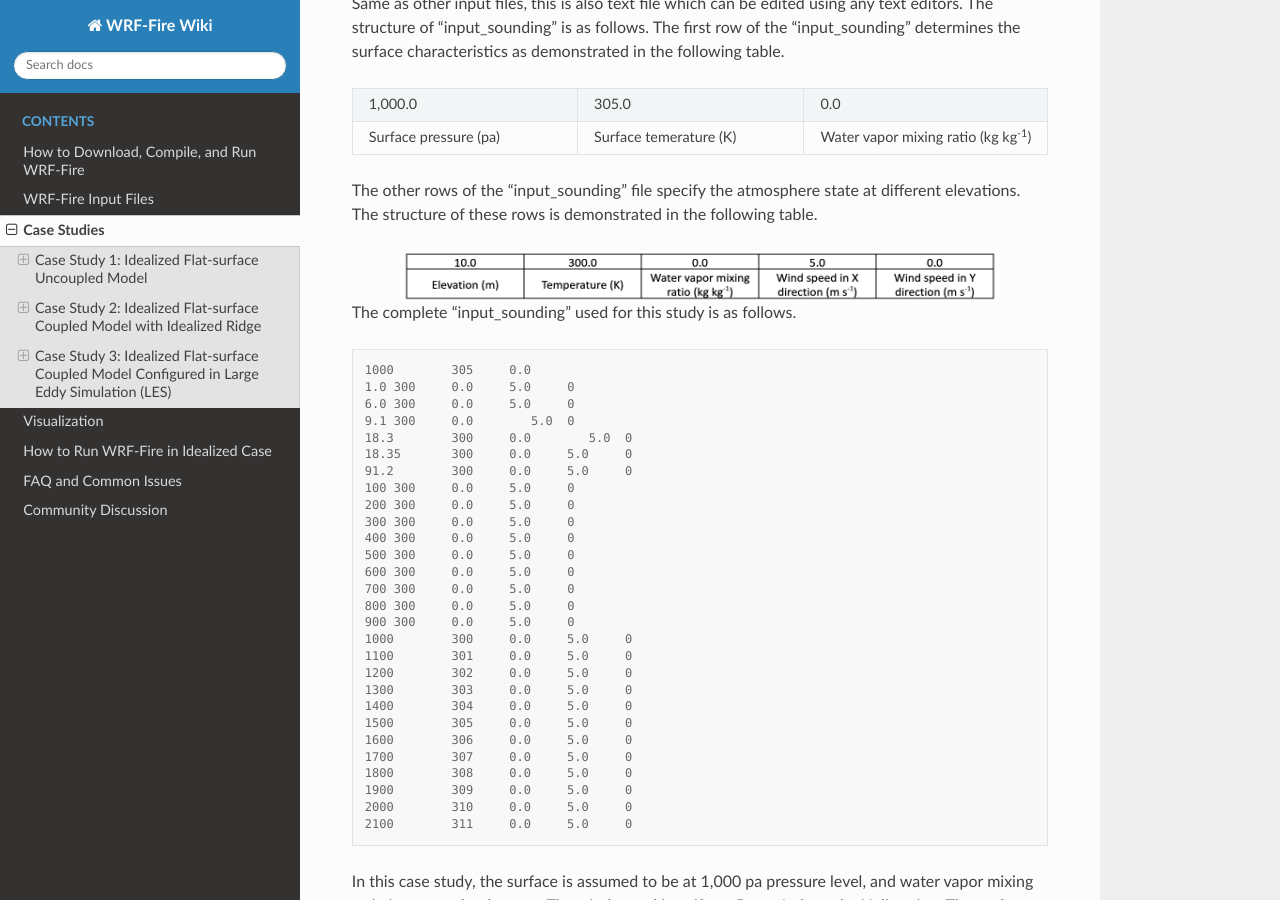
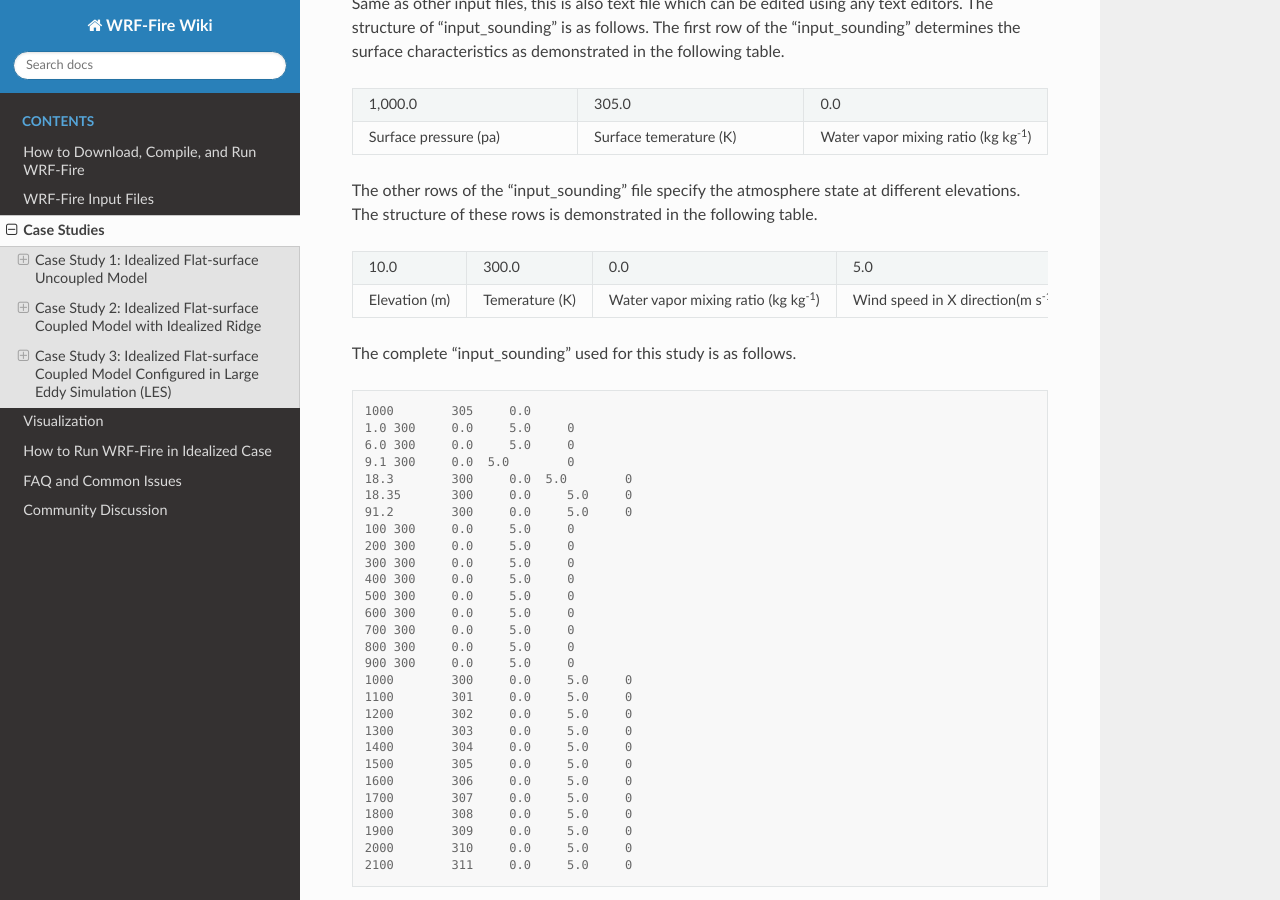
Before and after one commit to WRF-Fire-UNR/UNR-WRF-FIRE, a Sphinx documentation site: the page built from docs/source/case_studies.rst, in a window 1280 px wide and 900 px high, scrolled down 8568 px. Built offline with Sphinx 7.4.7 and the Read the Docs theme 2.0.0, drawn with Linux system fonts in a browser that asks for light colours.

Commit message:
Update case_studies.rst

```diff
--- a/docs/source/case_studies.rst
+++ b/docs/source/case_studies.rst
@@ -336,12 +336,21 @@ The first row of the “input_sounding” determines the surface characteristics
 
 The other rows of the “input_sounding” file specify the atmosphere state at different elevations. The structure of these rows is demonstrated in the following table.
 
-.. image:: images/table2.png
-  :align: center
-  :width: 600
-  :height: 50
-  :alt: Alternative text
+.. list-table::
+   :align: center
+   :widths: 20 20 20 20 20
+   :header-rows: 0
 
+   * - 10.0
+     - 300.0
+     - 0.0
+     - 5.0
+     - 0.0
+   * - Elevation (m)
+     - Temerature (K)
+     - Water vapor mixing ratio (kg kg\ :sup:`-1`\)
+     - Wind speed in X direction(m s\ :sup:`-1`\)
+     - Wind speed in Y direction(m s\ :sup:`-1`\)
 
 The complete “input_sounding” used for this study is as follows.
 
@@ -350,8 +359,8 @@ The complete “input_sounding” used for this study is as follows.
     1000	305	0.0
     1.0	300	0.0	5.0	0
     6.0	300	0.0	5.0	0
-    9.1	300	0.0        5.0	0
-    18.3	300	0.0        5.0	0
+    9.1	300	0.0  5.0	0
+    18.3	300	0.0  5.0	0
     18.35	300	0.0	5.0	0
     91.2	300	0.0	5.0	0
     100	300	0.0	5.0	0
```
